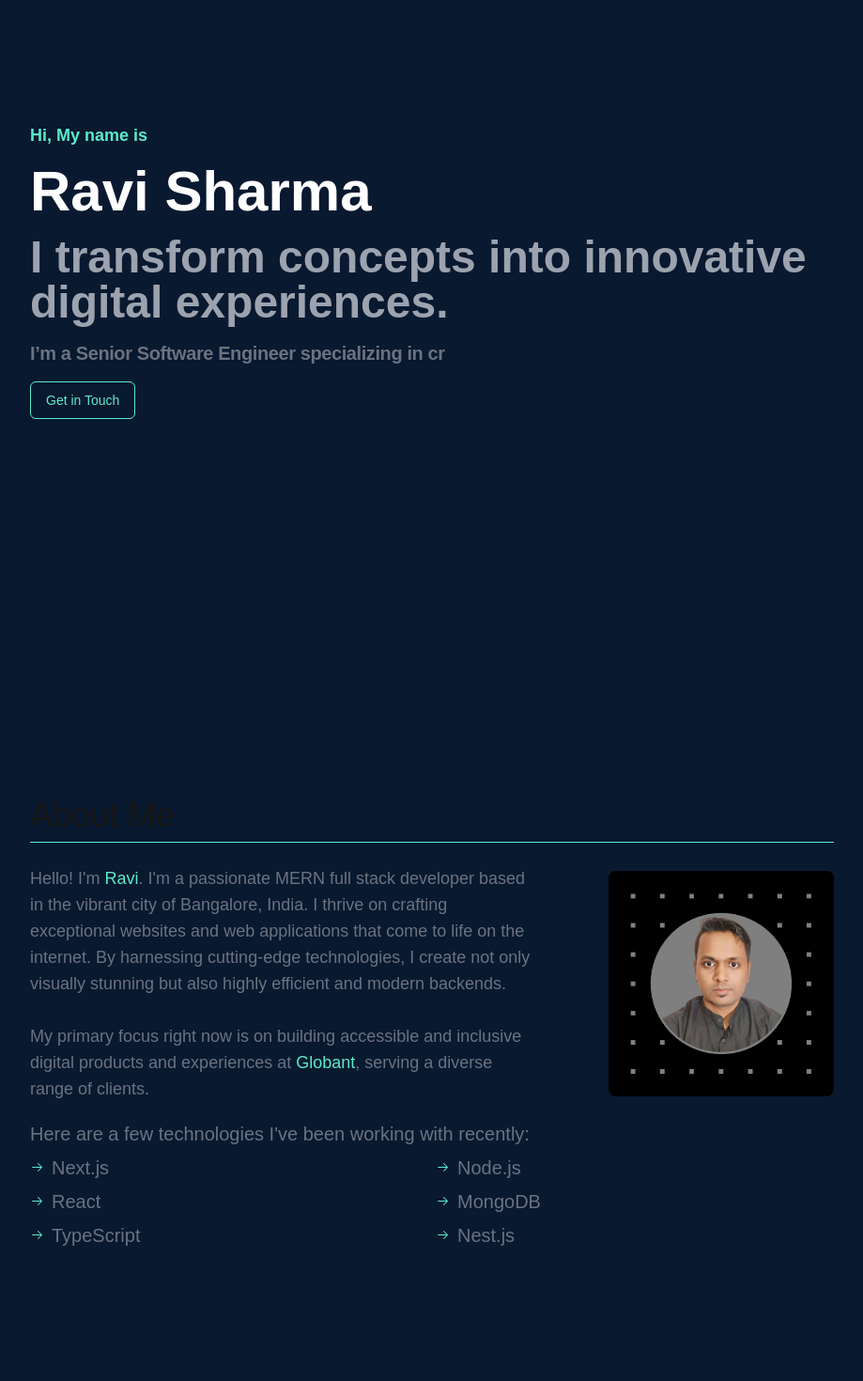
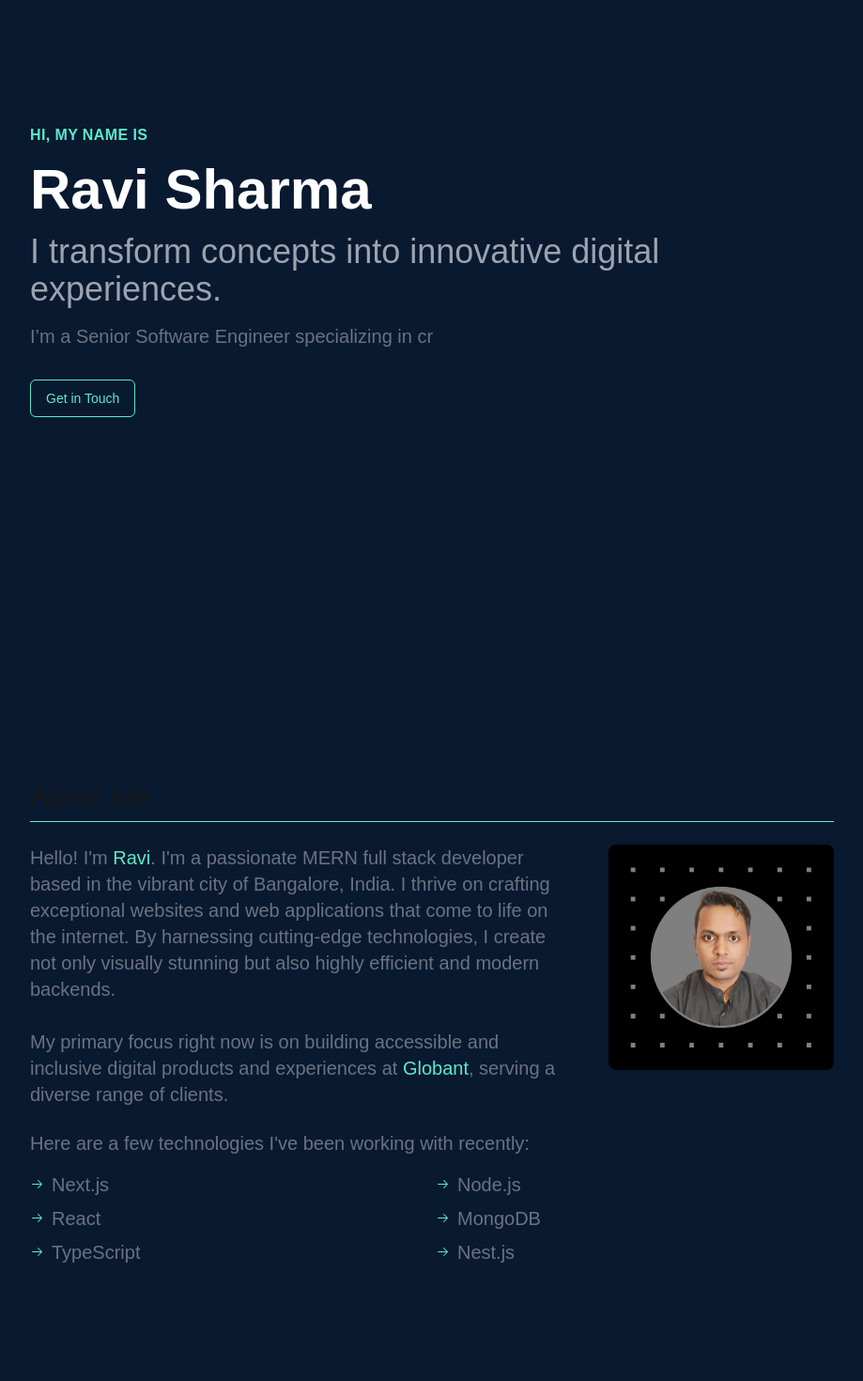
Before and after one commit to ravics09/myportfolio, a Next.js app: page / in a window 1280 px wide. Shown: the part 160-1630 px from the top of the page at 94% size, without its empty margins (180-1099 px from the left). Built offline with nearby package versions, Linux system fonts and the light colour scheme.

Commit message:
feat: fixed the typograpghy and layout of the sections

```diff
--- a/src/components/about/index.tsx
+++ b/src/components/about/index.tsx
@@ -4,9 +4,11 @@ import { ArrowRightIcon } from '@radix-ui/react-icons';
 const AboutSection = () => {
   return (
     <Section id="about" title="About Me" className="justify-center items-center">
-      <div className="flex flex-col space-y-5 text-lg md:text-xl">
-        <div className="flex justify-between items-center space-x-20 text-gray-500">
-          <p className="text-lg">
+      <div className="flex flex-col space-y-6 text-base sm:text-lg md:text-xl">
+        {/* Profile Section */}
+        <div className="flex flex-col md:flex-row md:space-x-10 space-y-6 md:space-y-0 text-gray-500">
+          <div className="flex-1">
+            <p>
               Hello! I&apos;m <span className="text-[#5ceac9]">Ravi</span>. I&apos;m a passionate MERN full stack
               developer based in the vibrant city of Bangalore, India. I thrive on crafting exceptional websites and web
               applications that come to life on the internet. By harnessing cutting-edge technologies, I create not only
@@ -16,15 +18,21 @@ const AboutSection = () => {
               My primary focus right now is on building accessible and inclusive digital products and experiences at{' '}
               <span className="text-[#5ceac9]">Globant</span>, serving a diverse range of clients.
             </p>
+          </div>
+          <div className="hidden md:block">
+            {/* Image is hidden on small screens */}
             <img
               src="/images/profile.png" // Replace with your image path
               alt="Ravi"
-            className="w-60 h-60 rounded-lg transition-transform duration-300 hover:scale-105 hover:shadow-lg"
+              className="w-40 h-40 sm:w-60 sm:h-60 rounded-lg transition-transform duration-300 hover:scale-105 hover:shadow-lg"
             />
           </div>
+        </div>
 
-        <div className="grid grid-cols-2 gap-2 text-gray-500">
-          <p className="col-span-2">Here are a few technologies I&apos;ve been working with recently:</p>
+        {/* Technology Section */}
+        <div className="text-gray-500">
+          <p className="mb-4">Here are a few technologies I&apos;ve been working with recently:</p>
+          <div className="grid grid-cols-1 sm:grid-cols-2 gap-2">
             <div className="flex items-center">
               <ArrowRightIcon className="mr-2 text-[#5ceac9]" />
               <span>Next.js</span>
@@ -52,6 +60,7 @@ const AboutSection = () => {
             {/* Add more skills as needed */}
           </div>
         </div>
+      </div>
     </Section>
   );
 };
--- a/src/components/contact/index.tsx
+++ b/src/components/contact/index.tsx
@@ -54,15 +54,15 @@ const ContactSection = () => {
   };
 
   return (
-    <Section id="contact" title="Connect with Me" className="justify-center items-center">
-      <div className="flex flex-col items-center space-y-6 mb-5">
-        <form onSubmit={handleSubmit} className="max-w-4xl text-lg md:text-xl text-gray-500 space-y-4 w-full">
+    <Section id="contact" title="Connect with Me" className="justify-center items-center p-4 sm:p-6 md:p-10">
+      <div className="flex flex-col space-y-6 mb-8">
+        <form onSubmit={handleSubmit} className="mx-auto max-w-4xl text-lg md:text-xl text-gray-500 space-y-6 w-full">
           <p>
             I&apos;m actively seeking new opportunities and would love to connect! Feel free to leave me a message, and
             I’ll get back to you promptly.
           </p>
 
-          <div className="grid w-full max-w-md items-center gap-1.5">
+          <div className="grid w-full max-w-md items-start gap-1.5">
             <Label htmlFor="name">Name</Label>
             <Input
               type="text"
@@ -73,7 +73,7 @@ const ContactSection = () => {
               required
             />
           </div>
-          <div className="grid w-full max-w-md items-center gap-1.5">
+          <div className="grid w-full max-w-md items-start gap-1.5">
             <Label htmlFor="email">Email</Label>
             <Input
               type="email"
@@ -85,7 +85,7 @@ const ContactSection = () => {
             />
           </div>
 
-          <div className="grid w-full max-w-md items-center gap-1.5">
+          <div className="grid w-full max-w-md items-start gap-1.5">
             <Label htmlFor="email">Message</Label>
             <Textarea
               name="message"
@@ -97,30 +97,34 @@ const ContactSection = () => {
             />
           </div>
 
-          <Button type="submit" variant="threeD" className="max-w-md w-full" disabled={formData.email.length === 0}>
+          <Button
+            type="submit"
+            variant="threeD"
+            className="grid max-w-md w-full items-start"
+            disabled={formData.email.length === 0}
+          >
             Send Message
           </Button>
           {status && <p className="mt-4 text-sm">{status}</p>}
         </form>
       </div>
 
-      <div className="flex-col items-center space-y-3 mt-5">
-        <div className="max-w-4xl flex flex-col space-y-4">
-          <h2 className="text-2xl mb-2">
-            Using Social Link
-            <span className="block h-[1px] bg-[#5ceac9] w-full mt-2" />
-          </h2>
-        </div>
+      <div className="flex flex-col space-y-3 mt-10">
+        <h2 className="text-xl md:text-3xl mb-2">
+          Using Social Link
+          <span className="block h-[1px] bg-[#5ceac9] w-full mt-2" />
+        </h2>
 
-        <div className="max-w-4xl flex space-x-4 w-full">
+        {/* Social Links */}
+        <div className="flex flex-col space-y-3 md:flex-row md:space-y-0 md:space-x-4 w-full">
           <a href="mailto:ravisharmacs09@gmail.com" target="_blank" rel="noopener noreferrer">
-            <Button variant="threeD" size="default" className="flex items-center space-x-2">
+            <Button variant="threeD" size="default" className="max-w-xs flex items-center space-x-2">
               <FaEnvelope className="w-5 h-5" />
               <span>Email Me</span>
             </Button>
           </a>
           <a href="https://www.linkedin.com/in/ravics09/" target="_blank" rel="noopener noreferrer">
-            <Button variant="threeD" size="default" className="flex items-center space-x-2">
+            <Button variant="threeD" size="default" className="max-w-xs flex items-center space-x-2">
               <FaLinkedin className="w-5 h-5" />
               <span>Connect on LinkedIn</span>
             </Button>
@@ -130,7 +134,7 @@ const ContactSection = () => {
             target="_blank"
             rel="noopener noreferrer"
           >
-            <Button variant="threeD" size="default" className="flex items-center space-x-2">
+            <Button variant="threeD" size="default" className="max-w-xs flex items-center space-x-2">
               <FaWhatsapp className="w-5 h-5" />
               <span>Message on WhatsApp</span>
             </Button>
--- a/src/components/hero/index.tsx
+++ b/src/components/hero/index.tsx
@@ -4,21 +4,49 @@ import TypingAnimation from '@/components/ui/typing-animation';
 
 const HeroSection = () => {
   return (
-    <Section className="items-center justify-center">
-      <h1 className="text-lg text-[#5ceac9] font-semibold">Hi, My name is</h1>
-      <h2 className="text-4xl md:text-5xl lg:text-6xl font-bold text-white">Ravi Sharma</h2>
-      <h4 className="text-3xl md:text-4xl lg:text-5xl font-semibold text-gray-400">
-        I transform concepts into innovative digital experiences.
-      </h4>
+    // <Section className="items-center justify-center">
+    //   <h1 className="text-lg text-[#5ceac9] font-semibold">Hi, My name is</h1>
+    //   <h2 className="text-4xl md:text-5xl lg:text-6xl font-bold text-white">Ravi Sharma</h2>
+    //   <h4 className="text-3xl md:text-4xl lg:text-5xl font-semibold text-gray-400">
+    //     I transform concepts into innovative digital experiences.
+    //   </h4>
+    //   <TypingAnimation
+    //     duration={50}
+    //     className="text-lg md:text-xl text-gray-500 max-w-2xl text-left"
+    //     text="I’m a Senior Software Engineer specializing in crafting exceptional digital experiences, with expertise in both
+    //     frontend and backend development. Currently, I’m focused on building business-standard web applications using
+    //     Next.js, ReactJS, and NodeJS at Globant"
+    //   />
+    //   <a href="#contact">
+    //     <Button variant="threeD" size="default">
+    //       Get in Touch
+    //     </Button>
+    //   </a>
+    // </Section>
+    <Section className="items-center justify-center space-y-4">
+      {/* Introduction */}
+      <p className="flex flex-col space-y-4">
+        <span className="text-sm sm:text-base text-[#5ceac9] font-semibold uppercase tracking-wide">
+          Hi, My name is
+        </span>
+        <span className="text-3xl sm:text-4xl md:text-5xl lg:text-6xl font-bold text-white">Ravi Sharma</span>
+        <span className="text-xl sm:text-2xl md:text-3xl lg:text-4xl font-medium text-gray-400 leading-relaxed">
+          I transform concepts into innovative digital experiences.
+        </span>
+      </p>
+
+      {/* Typing Animation */}
       <TypingAnimation
         duration={50}
-        className="text-lg md:text-xl text-gray-500 max-w-2xl text-left"
+        className="text-sm text-left sm:text-base md:text-lg lg:text-xl text-gray-500 max-w-3xl"
         text="I’m a Senior Software Engineer specializing in crafting exceptional digital experiences, with expertise in both
-        frontend and backend development. Currently, I’m focused on building business-standard web applications using
-        Next.js, ReactJS, and NodeJS at Globant"
+    frontend and backend development. Currently, I’m focused on building business-standard web applications using
+    Next.js, ReactJS, and NodeJS at Globant."
       />
+
+      {/* Call to Action Button */}
       <a href="#contact">
-        <Button variant="threeD" size="default">
+        <Button variant="threeD" size="default" className="mt-4">
           Get in Touch
         </Button>
       </a>
--- a/src/components/navbar/navbar.tsx
+++ b/src/components/navbar/navbar.tsx
@@ -38,9 +38,9 @@ const Navbar = () => {
 
   return (
     <header className="flex mx-auto shadow-md z-50 fixed top-0 left-0 right-0 bg-[#091930]">
-      <nav className="w-full h-[70px] flex justify-between items-center px-5">
+      <nav className="w-full h-[70px] flex justify-between items-center px-5 md:px-5">
         {/* Logo Section */}
-        <div className="flex items-center">
+        <div className="flex items-center pr-5">
           <Link href="/" aria-label="Home">
             <Logo size="w-12 h-12" animate={false} />
           </Link>
--- a/src/components/ui/section.tsx
+++ b/src/components/ui/section.tsx
@@ -21,7 +21,7 @@ const Section: React.FC<SectionProps> = ({ id, title, children, className }) =>
     <section id={id} className={`flex min-h-screen mx-auto pt-24 container ${className}`}>
       <div className="max-w-4xl flex flex-col space-y-4 px-5 w-full ">
         {title && (
-          <h2 className="text-4xl mb-2">
+          <h2 className="text-xl md:text-3xl mb-2">
             {title}
             <span className="block h-[1px] bg-[#5ceac9] w-full mt-2" />
           </h2>
--- a/src/components/ui/typing-animation.tsx
+++ b/src/components/ui/typing-animation.tsx
@@ -29,14 +29,5 @@ export default function TypingAnimation({ text, duration = 200, className }: Typ
     };
   }, [duration, i]);
 
-  return (
-    <h1
-      className={cn(
-        'font-display text-center text-4xl font-bold leading-[5rem] tracking-[-0.02em] drop-shadow-sm',
-        className,
-      )}
-    >
-      {displayedText ? displayedText : text}
-    </h1>
-  );
+  return <p className={cn('', className)}>{displayedText ? displayedText : text}</p>;
 }
```
Lines whose indentation alone changed are shown as unchanged.
